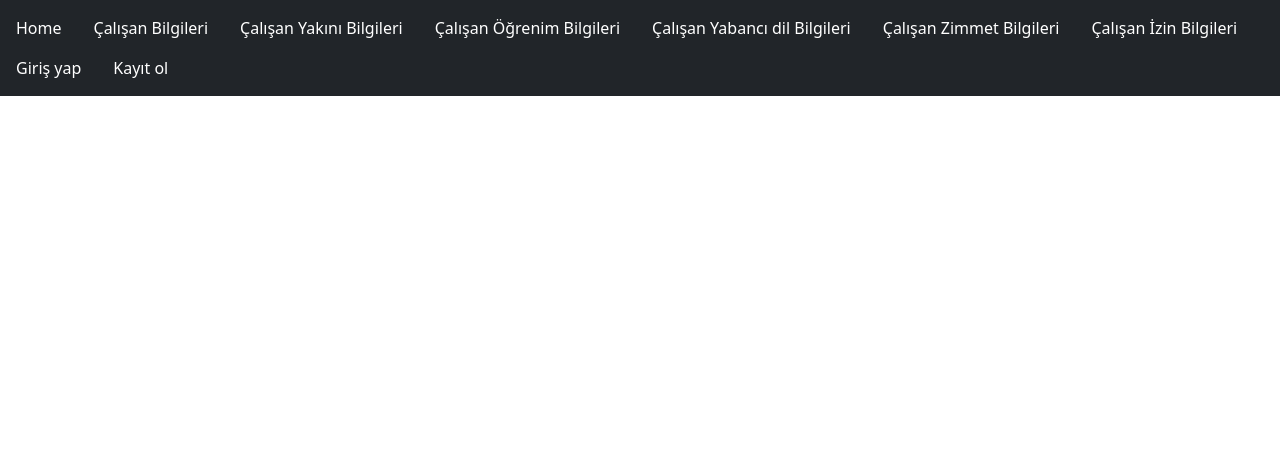
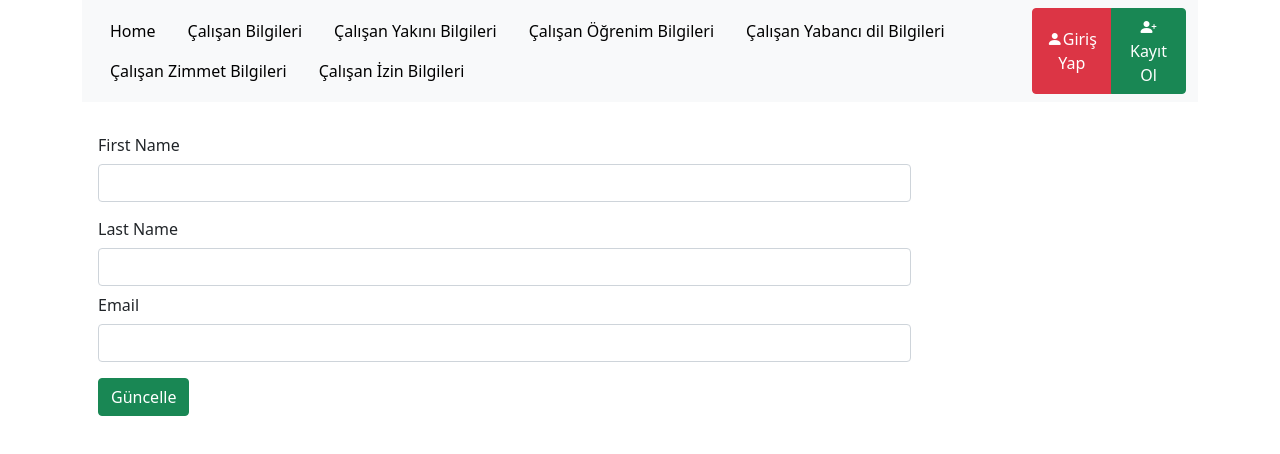
Before and after one commit to bilalkalkan/HR_ProjectFrontend, an Angular app: page /user in a window 1280 px wide. Before the commit this address led to /. Shown: the top 454 px of the page. Built offline with nearby package versions, Linux system fonts and the light colour scheme.

Commit message:
10.03.2022 - added and updated

```diff
--- a/src/app/app.module.ts
+++ b/src/app/app.module.ts
@@ -21,6 +21,7 @@ import { AllowanceTypeComponent } from './components/items/allowance-type/allowa
 import { LoginComponent } from './components/login/login.component';
 import { AuthInterceptor } from './interceptors/auth.interceptor';
 import { RegisterComponent } from './components/register/register.component';
+import { UserComponent } from './components/user/user.component';
 
 @NgModule({
   declarations: [
@@ -35,6 +36,7 @@ import { RegisterComponent } from './components/register/register.component';
     AllowanceTypeComponent,
     LoginComponent,
     RegisterComponent,
+    UserComponent,
   ],
   imports: [
     BrowserModule,
--- a/src/app/components/home/home.component.html
+++ b/src/app/components/home/home.component.html
@@ -1,53 +1,97 @@
-<nav class="container-fluid, width: 100%">
-  <nav class="navbar navbar-dark bg-dark">
+<nav class="container">
+  <nav class="navbar navbar-expand-lg navbar-light bg-light">
+    <div class="container-fluid">
       <ul class="nav">
         <li class="nav-item">
-        <a class="nav-link" href="#" style="color: white">Home</a>
+          <a class="nav-link" href="#" style="color: black">Home</a>
         </li>
         <li class="nav-item">
           <a
             class="nav-link active"
             aria-current="page"
             routerLink="/employee"
-          style="color: white"
+            style="color: black"
             >Çalışan Bilgileri</a
           >
         </li>
         <li class="nav-item">
-        <a class="nav-link" routerLink="/employeeFamily" style="color: white"
+          <a class="nav-link" routerLink="/employeeFamily" style="color: black"
             >Çalışan Yakını Bilgileri
           </a>
         </li>
         <li class="nav-item">
-        <a class="nav-link" routerLink="/employeeEducation" style="color: white"
+          <a
+            class="nav-link"
+            routerLink="/employeeEducation"
+            style="color: black"
             >Çalışan Öğrenim Bilgileri</a
           >
         </li>
         <li class="nav-item">
-        <a class="nav-link" routerLink="/employeeLanguage" style="color: white"
+          <a
+            class="nav-link"
+            routerLink="/employeeLanguage"
+            style="color: black"
             >Çalışan Yabancı dil Bilgileri</a
           >
         </li>
         <li class="nav-item">
-        <a class="nav-link" routerLink="/employeeDebit" style="color: white"
+          <a class="nav-link" routerLink="/employeeDebit" style="color: black"
             >Çalışan Zimmet Bilgileri</a
           >
         </li>
         <li class="nav-item">
-        <a class="nav-link" routerLink="/employeeVacation" style="color: white"
+          <a
+            class="nav-link"
+            routerLink="/employeeVacation"
+            style="color: black"
             >Çalışan İzin Bilgileri</a
           >
         </li>
-      <li class="nav-item">
-        <a class="nav-link" routerLink="/login" style="color: white"
-          >Giriş yap</a
+      </ul>
+      <div>
+        <div class="btn-group">
+          <button
+            type="button"
+            class="btn btn-danger"
+            routerLink="/login"
+            *ngIf="!isVerified"
           >
-      </li>
-      <li class="nav-item">
-        <a class="nav-link" routerLink="/register" style="color: white"
-          >Kayıt ol
-        </a>
-      </li>
-    </ul>
+            <i class="bi bi-person-fill"></i>Giriş Yap
+          </button>
+          <button
+            type="button"
+            class="btn btn-success"
+            routerLink="/register"
+            *ngIf="!isVerified"
+          >
+            <i class="bi bi-person-plus-fill"></i>Kayıt Ol
+          </button>
+        </div>
+        <div class="btn-group">
+          <div
+            *ngIf="isVerified"
+            class="btn-group"
+            ngbDropdown
+            role="group"
+            aria-label="Button group with nested dropdown"
+          >
+            <button
+              type="button"
+              class="btn btn-outline-primary"
+              ngbDropdownToggle
+            >
+              Kullanıcı
+            </button>
+            <div class="dropdown-menu" ngbDropdownMenu>
+              <button ngbDropdownItem routerLink="/user">
+                Profil Güncelle
+              </button>
+              <button ngbDropdownItem (click)="logOut()">Çıkış yap</button>
+            </div>
+          </div>
+        </div>
+      </div>
+    </div>
   </nav>
 </nav>
--- a/src/app/components/home/home.component.ts
+++ b/src/app/components/home/home.component.ts
@@ -1,15 +1,43 @@
 import { Component, OnInit } from '@angular/core';
+import { AuthService } from 'src/app/services/auth.service';
+import { LocalStorageService } from 'src/app/services/local-storage.service';
 
 @Component({
   selector: 'app-home',
   templateUrl: './home.component.html',
-  styleUrls: ['./home.component.css']
+  styleUrls: ['./home.component.css'],
 })
 export class HomeComponent implements OnInit {
-
-  constructor() { }
+  isVerified: boolean = false;
+  userName!: string;
+  constructor(
+    private localStorage: LocalStorageService,
+    private authService: AuthService
+  ) {}
 
   ngOnInit(): void {
+    this.IsUserVerified();
+    if (this.isVerified) {
+      this.getUserName();
+    }
+  }
+  IsUserVerified() {
+    if (this.authService.isAuthenticated()) {
+      this.isVerified = true;
+    } else {
+      this.isVerified = false;
+    }
+  }
+  getUserName() {
+    this.userName = this.localStorage.getUserNameDecodeToken();
   }
 
+  logOut() {
+    localStorage.removeItem('token');
+    this.reloadCurrentPage();
+  }
+
+  reloadCurrentPage() {
+    window.location.reload();
+  }
 }
--- a/src/app/components/login/login.component.html
+++ b/src/app/components/login/login.component.html
@@ -13,19 +13,26 @@
                     <input
                       type="email"
                       class="form-control"
-                      id="floatingInput"
+                      id="email"
                       placeholder="name@example.com"
+                      required
+                      name="email"
+                      autocomplete="off"
+                      [(ngModel)]="user.email"
                     />
-                    <label for="floatingInput">Eposta</label>
+                    <label for="email">Eposta</label>
                   </div>
                   <div class="form-floating">
                     <input
                       type="password"
                       class="form-control"
-                      id="floatingPassword"
+                      id="password"
                       placeholder="Password"
+                      required
+                      name="password"
+                      [(ngModel)]="user.password"
                     />
-                    <label for="floatingPassword">Parola</label>
+                    <label for="password">Parola</label>
                   </div>
 
                   <button
--- a/src/app/components/login/login.component.ts
+++ b/src/app/components/login/login.component.ts
@@ -22,9 +22,9 @@ export class LoginComponent implements OnInit {
   login() {
     this.authService.login(this.user).subscribe(
       (response) => {
+        this.localStorage.setLocalStorage('token', response.data.token);
+        this.reloadCurrentPage();
         this.toastrService.info('Giriş Yapıldı');
-        this.localStorage.setLocalStorage('token', response.data.token);
-        //this.reloadCurrentPage();
       },
       (responseError) => {
         console.log(responseError);
--- /dev/null
+++ b/src/app/components/user/user.component.html
@@ -0,0 +1,55 @@
+<div class="container">
+  <div class="card-body">
+    <form>
+      <div class="align-items center">
+        <label for="firstName" class="col-sm-3 mt-2 col-form-label"
+          >First Name</label
+        >
+        <div class="col-sm-9">
+          <input
+            type="text"
+            id="firstName"
+            class="form-control"
+            name="firstName"
+            [(ngModel)]="user.firstName"
+          />
+        </div>
+
+        <label for="lastName" class="col-sm-3 mt-2 col-form-label"
+          >Last Name</label
+        >
+        <div class="col-sm-9">
+          <input
+            type="text"
+            id="lastName"
+            class="form-control"
+            name="lastName"
+            [(ngModel)]="user.lastName"
+          />
+        </div>
+
+        <label for="email" class="col-sm-3 col-form-label">Email</label>
+        <div class="col-sm-9">
+          <input
+            type="text"
+            id="email"
+            class="form-control"
+            name="email"
+            [(ngModel)]="user.email"
+          />
+        </div>
+      </div>
+    </form>
+    <div class="row">
+      <div class="d-flex mt-3">
+        <button
+          (click)="getUserDetail(user.id)"
+          type="button"
+          class="btn btn-success me-2"
+        >
+          Güncelle
+        </button>
+      </div>
+    </div>
+  </div>
+</div>
--- a/src/app/services/auth.service.ts
+++ b/src/app/services/auth.service.ts
@@ -21,7 +21,7 @@ export class AuthService {
     return this.httpClient.post<SingleResponseModel<TokenModel>>(newPath, user);
   }
 
-  register(user: User): Observable<SingleResponseModel<TokenModel>> {
+  register(user: User) {
     let newPath = this.apiUrl + 'register';
     return this.httpClient.post<SingleResponseModel<TokenModel>>(newPath, user);
   }
--- /dev/null
+++ b/src/app/services/user.service.ts
@@ -0,0 +1,39 @@
+import { HttpClient } from '@angular/common/http';
+import { Injectable } from '@angular/core';
+import { Observable } from 'rxjs';
+import { ListResponseModel } from '../models/listResponseModel';
+import { ResponseModel } from '../models/responseModel';
+import { SingleResponseModel } from '../models/singleResponseModel';
+import { User } from '../models/user';
+
+@Injectable({
+  providedIn: 'root',
+})
+export class UserService {
+  apiUrl = 'https://localhost:7275/api/Users/';
+
+  constructor(private httpClient: HttpClient) {}
+
+  getAll(): Observable<ListResponseModel<User>> {
+    let newPath = this.apiUrl + 'getall';
+    return this.httpClient.get<ListResponseModel<User>>(newPath);
+  }
+
+  getById(id: number): Observable<SingleResponseModel<User>> {
+    let newPath = this.apiUrl + 'getbyid?id=' + id;
+    return this.httpClient.get<SingleResponseModel<User>>(newPath);
+  }
+  getUserDetail(): Observable<SingleResponseModel<User>> {
+    let newPath = this.apiUrl + 'getuserdetail';
+    return this.httpClient.get<SingleResponseModel<User>>(newPath);
+  }
+  delete(user: User): Observable<ResponseModel> {
+    let newPath = this.apiUrl + 'delete';
+    return this.httpClient.post<ResponseModel>(newPath, user);
+  }
+
+  update(user: User): Observable<ResponseModel> {
+    let newPath = this.apiUrl + 'update';
+    return this.httpClient.post<ResponseModel>(newPath, user);
+  }
+}
```
Also changed, not shown: src/app/app-routing.module.ts (+8 -6 lines), src/app/components/user/user.component.ts (added, +32 -0 lines), src/app/services/local-storage.service.ts (+13 -2 lines), src/app/components/user/user.component.css (added), 1 other file (tests, documents, lock files or other folders). Lines whose indentation alone changed are shown as unchanged.
